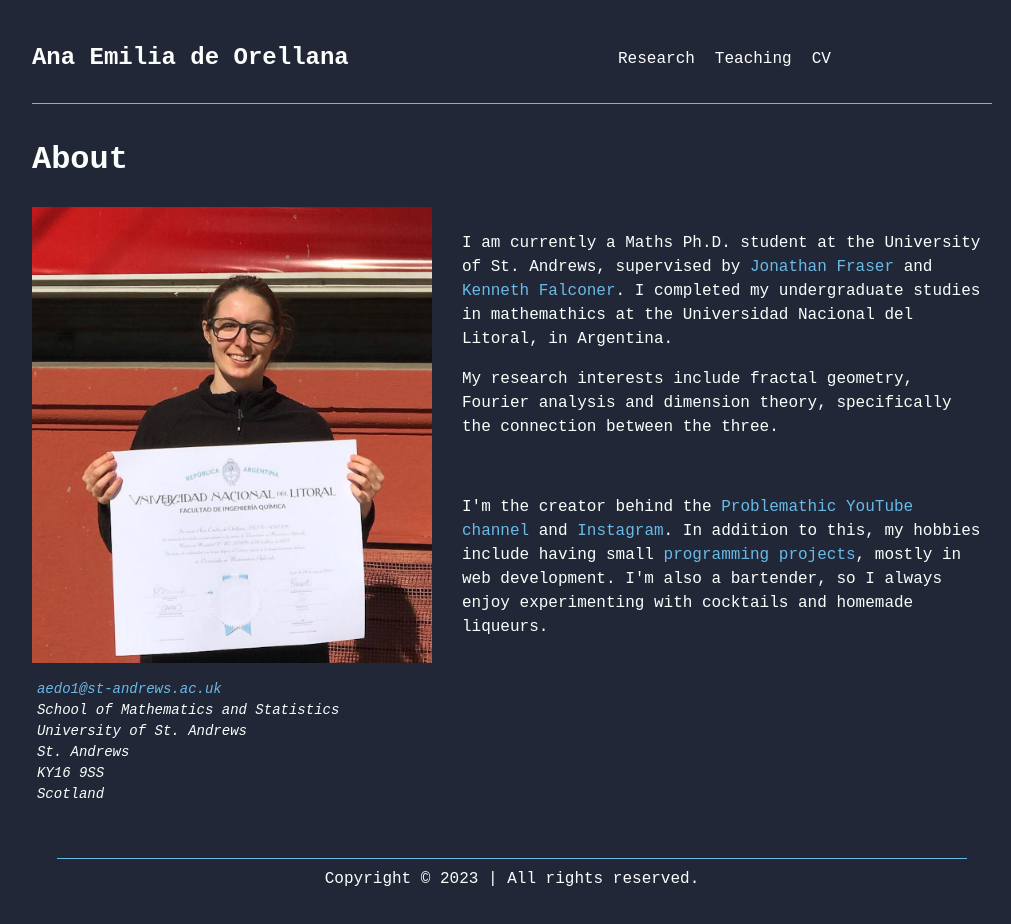
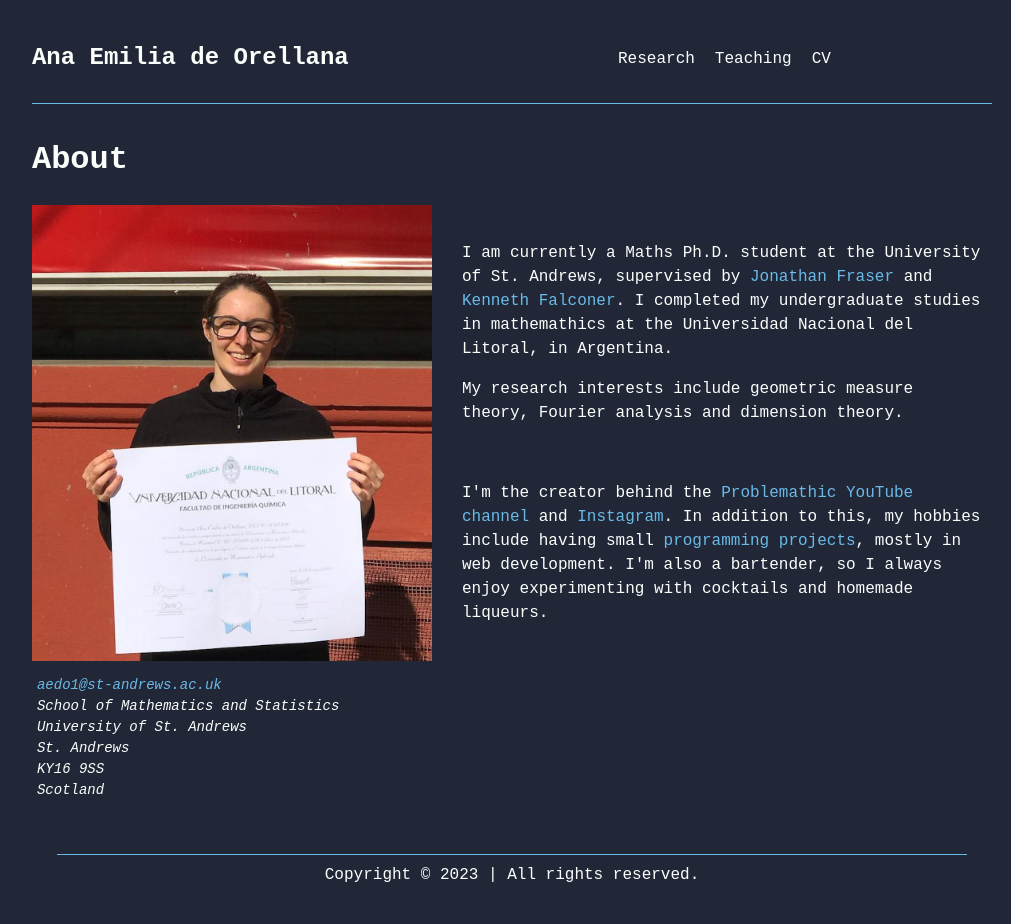
Before and after one commit to AnadeOre/anadeore.github.io, a Next.js app: page / in a window 1280 px wide. Shown: the top 924 px of the page, without its empty margins (128-1139 px from the left). Built offline with nearby package versions, Linux system fonts and the light colour scheme.

Commit message:
Change info

```diff
--- a/src/app/page.js
+++ b/src/app/page.js
@@ -34,8 +34,8 @@ export default function Home() {
             Universidad Nacional del Litoral, in Argentina.
           </p>
           <p>
-            My research interests include fractal geometry, Fourier analysis and
-            dimension theory, specifically the connection between the three.
+            My research interests include geometric measure theory, Fourier
+            analysis and dimension theory.
           </p>
           <br />
           <p>
```
